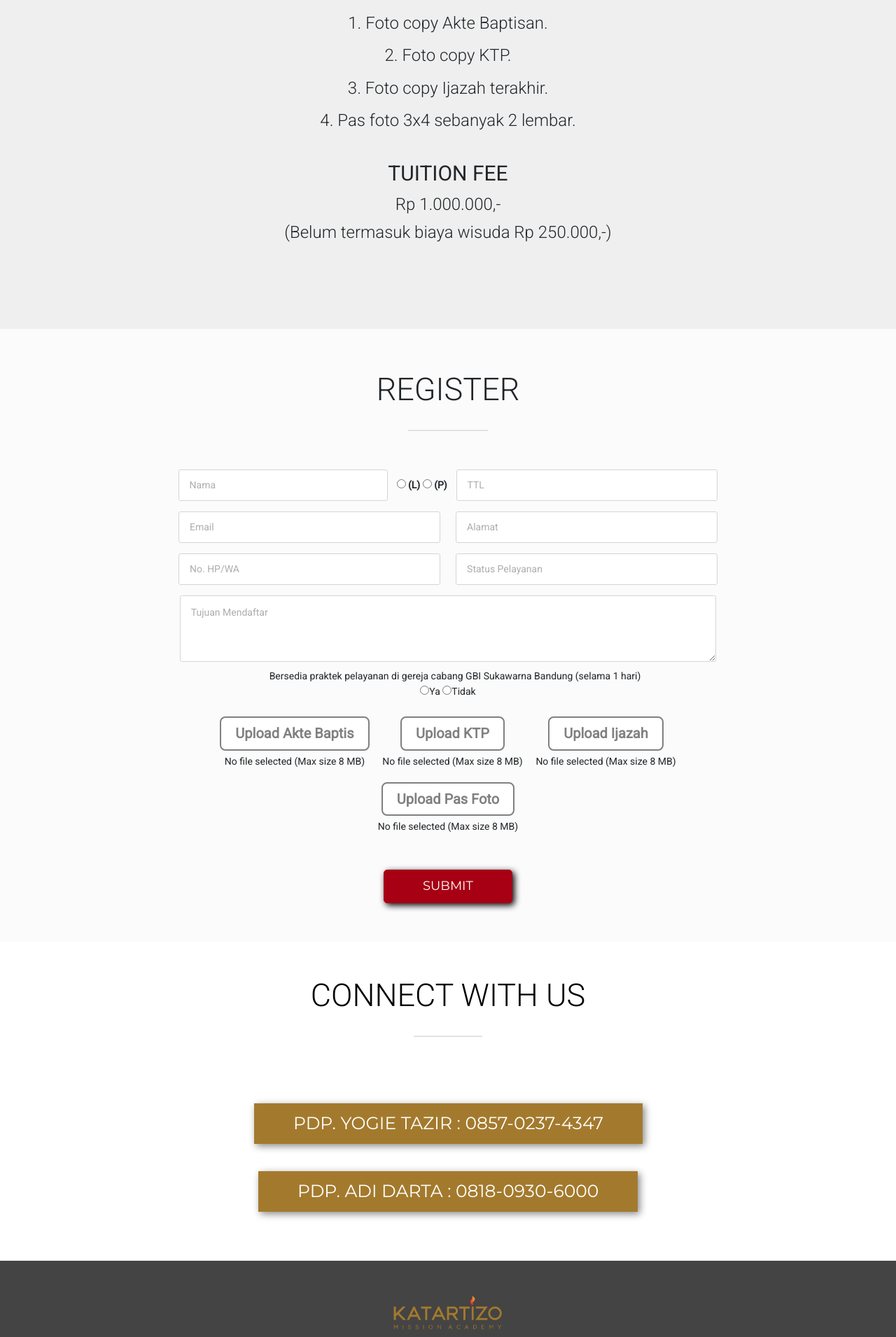
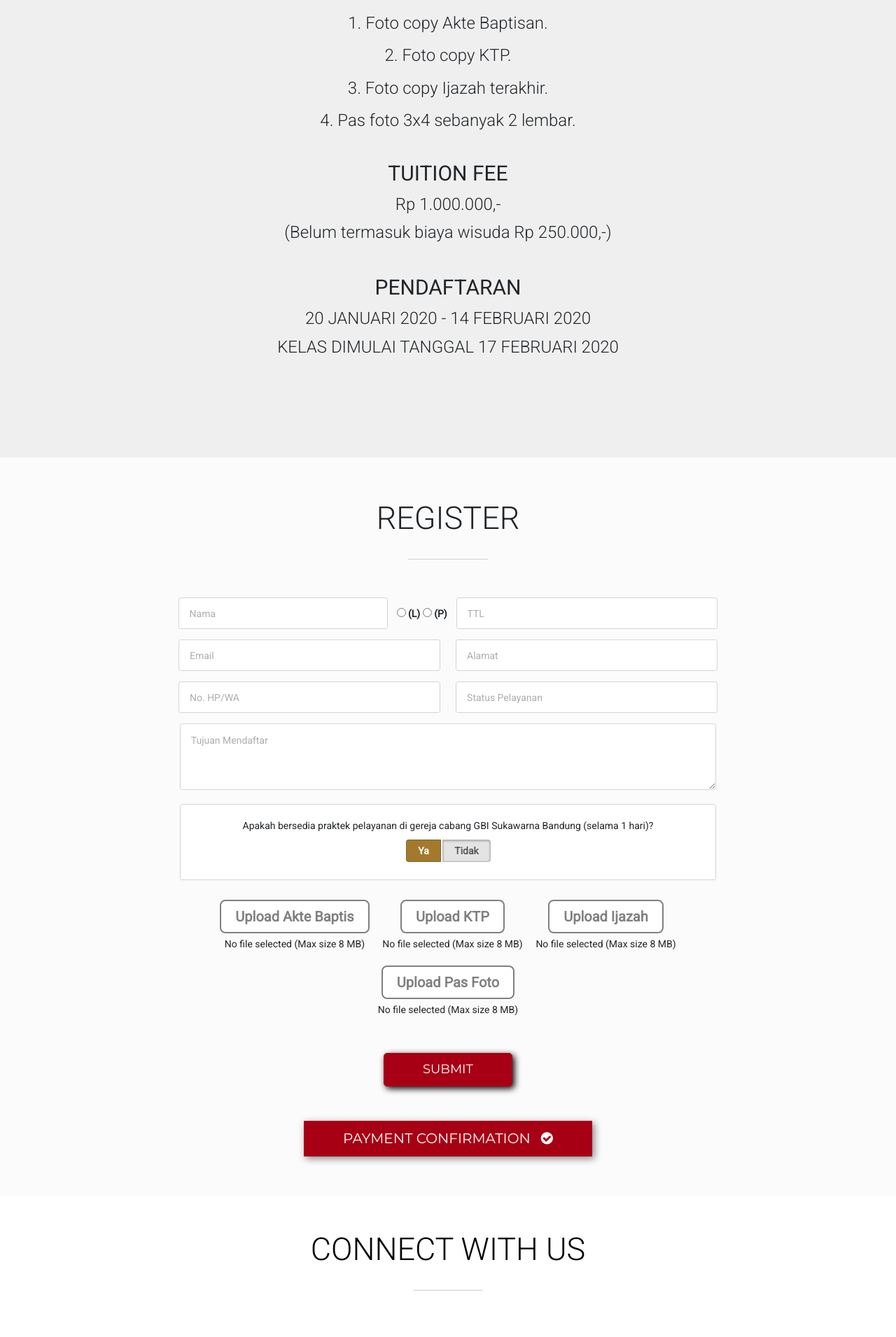
Before and after one commit to abrahamrendy/sma, a Laravel app: page /register in a window 1280 px wide. Shown: the part 1060-2971 px from the top of the page at 70% size. Run offline with Laravel 8, Linux system fonts and the light colour scheme; settings files or empty folders that the repository lacks are supplied; some libraries are stand-ins or nearby versions; some web fonts are replaced.

Commit message:
add ko ivan and om stef photo lecturers, add additional radio button

```diff
--- a/app/Http/Controllers/HomeController.php
+++ b/app/Http/Controllers/HomeController.php
@@ -430,6 +430,10 @@ class HomeController extends Controller
             $pasfoto = Storage::putFileAs('pasfoto', $request->file('pasfoto'), $addPhoto);
         }
 
+        $email = strip_tags($request->input('email'));
+        $exists = DB::table('contactus')->where('email', $email)->first();
+        if (!$exists) {
+
             $new_contactus = array(
                 'name' => strip_tags($request->input('firstname')),
                 'gender' => strip_tags($request->input('gender')),
@@ -439,6 +443,7 @@ class HomeController extends Controller
                 'alamat' => strip_tags($request->input('alamat')),
                 'statuspelayanan' => strip_tags($request->input('statuspelayanan')),
                 'message' => strip_tags($request->input('message')),
+                'praktek' => strip_tags($request->input('praktek')),
                 'akte' => $akte,
                 'ktp' => $ktp,
                 'ijazah' => $ijazah,
@@ -460,6 +465,12 @@ class HomeController extends Controller
             {   # user not created
                 $output['message'] = "Unable to process your message. Please try again later.";
                 $output['code'] = '2';
+            }
+        } else {
+            {   # user not created
+                $output['message'] = "Email sudah terdaftar. Mohon mendaftar dengan menggunakan alamat email lain.";
+                $output['code'] = '2';
+            }
         }
 
 
--- a/public/style.css
+++ b/public/style.css
@@ -3727,7 +3727,7 @@ transition: all 0.5s;
   padding: 3%;
   border-radius: 30px;
   width: 100%;
-  height: 35vw;
+  height: 45vw;
   margin-top: 4%;
 }
 @media (max-width: 991px) {
--- a/resources/views/contactus.blade.php
+++ b/resources/views/contactus.blade.php
@@ -17,6 +17,60 @@
         .contactusform > .smallerdiv > input[tabindex='1'] {
             width: 100%;
         }
+    }
+
+    .switch-field-container {
+      background-color: #FFFFFF;
+      border: 1px solid #D5D5D5;
+      border-radius: 3px;
+      padding: 20px;
+      margin: 20px auto;
+      width: 82%;
+    }
+
+    .switch-field {
+      overflow: hidden;
+      text-align: center;
+    }
+
+    .switch-field input {
+      position: absolute !important;
+      clip: rect(0, 0, 0, 0);
+      height: 1px;
+      width: 1px;
+      border: 0;
+      overflow: hidden;
+    }
+
+    .switch-field label {
+      background-color: #e4e4e4;
+      color: rgba(0, 0, 0, 0.6);
+      font-size: 14px;
+      line-height: 1;
+      text-align: center;
+      padding: 8px 16px;
+      margin-right: -1px;
+      border: 1px solid rgba(0, 0, 0, 0.2);
+      box-shadow: inset 0 1px 3px rgba(0, 0, 0, 0.3), 0 1px rgba(255, 255, 255, 0.1);
+      transition: all 0.1s ease-in-out;
+    }
+
+    .switch-field label:hover {
+      cursor: pointer;
+    }
+
+    .switch-field input:checked + label {
+      background-color: #A37A2D;
+      color: white;
+      box-shadow: none;
+    }
+
+    .switch-field label:first-of-type {
+      border-radius: 4px 0 0 4px;
+    }
+
+    .switch-field label:last-of-type {
+      border-radius: 0 4px 4px 0;
     }
 </style>
 
@@ -45,7 +99,7 @@
     </div>
   </div>
   <!-- end of standard and simple pop-up -->
-
+<?php if (!isset($output)) {?>
   <!-- Start Contactus slider section -->
   <section id="sliderSection" class="homepageslider">
     <div class="mainslider_area">
@@ -65,6 +119,7 @@
     <div class="container wow fadeIn" data-wow-duration="1s">
       <div class="col-lg-12 col-md-12 col-sm-12">
         <div class="trustedby_area">
+
           <div class="team_title">
             <h2>SYARAT DAN KETENTUAN</h2>
             <hr class="title_hr">
@@ -94,6 +149,11 @@
                 <h2>TUITION FEE</h2>
                 <h3>Rp 1.000.000,-</h3>
                 <p class= "additional-info" style="font-weight: 300; font-size: 18pt">(Belum termasuk biaya wisuda Rp 250.000,-)</p>
+                <br>
+                <h2>PENDAFTARAN</h2>
+                <h3>20 JANUARI 2020 - 14 FEBRUARI 2020</h3>
+                <p class= "additional-info" style="font-weight: 300; font-size: 18pt">KELAS DIMULAI TANGGAL 17 FEBRUARI 2020</p>
+                <br>
               </div>
             </div>
           </div>
@@ -101,6 +161,7 @@
       </div>
     </div>
   </section>
+<?php } ?>
   <!-- End Trusted By area -->
 
   <!-- start special quote -->
@@ -115,12 +176,22 @@
                   <hr class="title_hr">
                 <?php } else { ?>
                     <?php if ($output['code'] == '0') {?>
+                      <br>
+                      <br>
+                      <br>
                         <h2>Thank you!</h2>
                         <h3>You've completed your registration proccess.</h3>
-                        <h3>You can complete your payment <a href="{{ route ('confirm_payment')}}" style="font-weight: 500; color: #A37A2D">here</a></h3>
+                        <h3>You can complete your payment <a href="{{ route ('confirm_payment')}}" style="font-weight: 500; color: #A37A2D">here</a> or click the button below.</h3>
+
+                        <a class="slider_btn hvr-icon-up" href="{{ url('/confirmation') }}" style="margin-top: 50px; font-size: 20px;">Payment Confirmation<i class="fa fa-check-circle hvr-icon" style="margin-left: 15px;"></i></a>
+
                     <?php } else { ?>
                         <?php if ($output['code'] == '2') {?>
-                            <h2>Sorry an error occured!</h2>
+                            <br>
+                            <br>
+                            <br>
+                            <h2>Sorry!</h2>
+                            <h3><?php echo $output['message']; ?></h3>
                             <h3>You can re-register <a href="{{ route ('register')}}" style="font-weight: 500; color: #A37A2D">here</a>!</h3>
                         <?php } ?>
                     <?php } ?>
@@ -146,11 +217,15 @@
                   <input type="text" name="phone" tabindex="3" placeholder="No. HP/WA" class="login_email" id="contactus_phone">
                   <input type="text" name="statuspelayanan" tabindex="6" placeholder="Status Pelayanan" class="login_email">
                   <textarea type="text" name="message" tabindex="7" placeholder="Tujuan Mendaftar" class="login_email" rows = 4 required></textarea>
-                  <div class="checkbox">
-                    <label> Bersedia praktek pelayanan di gereja cabang GBI Sukawarna Bandung (selama 1 hari)</label>
-                    <br>
-                    <input class="form-check-input" type="radio" name="praktek" value="Y">Ya
-                    <input class="form-check-input" type="radio" name="praktek" value="N">Tidak
+
+                  <div class="switch-field-container">
+                    <p style="font-style: normal; font: inherit;">Apakah bersedia praktek pelayanan di gereja cabang GBI Sukawarna Bandung (selama 1 hari)?</p>
+                    <div class="switch-field">
+                      <input type="radio" id="radio-one" name="praktek" value="1" checked/>
+                      <label for="radio-one">Ya</label>
+                      <input type="radio" id="radio-two" name="praktek" value="0" />
+                      <label for="radio-two">Tidak</label>
+                    </div>
                   </div>
 
                   <div class="upload-btn-container">
@@ -180,6 +255,8 @@
                 <div class="submitdiv">
                   <button type="submit" name="contact_button" tabindex="9" class="signinmodalbutton2 hvr-underline-from-center" id = 'contactusbutton'>Submit</button>
                 </div>
+
+                <a class="slider_btn hvr-icon-up" href="{{ url('/confirmation') }}" style="margin-top: 50px; font-size: 20px;">Payment Confirmation<i class="fa fa-check-circle hvr-icon" style="margin-left: 15px;"></i></a>
               </div>
             </form>
           <?php } ?>
--- a/resources/views/index.blade.php
+++ b/resources/views/index.blade.php
@@ -129,7 +129,9 @@
             <div class="info-box">
 
               <div class="info-text-container">
-                <h2>LOCATION</h2>
+                <h2>DATE & LOCATION</h2>
+                <h3>Dimulai 17 Februari 2020</h3>
+                <h3>Setiap Senin</h3>
                 <h3>GBI Sukawarna cabang Aruna</h3>
                 <h3>Pkl 18.30 - 21.30 WIB</h3>
                 <br>
--- a/resources/views/lecturers.blade.php
+++ b/resources/views/lecturers.blade.php
@@ -33,7 +33,7 @@
                   <h2>Dr. Tonny Andrian, M.Th.</h2>
                 </li>
                 <li data-aos="zoom-in-right">
-                  <img src="{{ URL::to('/') }}/img/LADTeam/default-avatar-min.jpg" alt="img">
+                  <img src="{{ URL::to('/') }}/img/LADTeam/ko ivan.jpg" alt="img">
                   <h2>Pdm. Stevannus Yordan, S.E., M.Th.</h2>
                 </li>
                 <li data-aos="zoom-in-right">
@@ -87,7 +87,7 @@
                   <h2>dr. Agustina Karianto.</h2>
                 </li>
                 <li data-aos="zoom-in-right">
-                  <img src="{{ URL::to('/') }}/img/LADTeam/default-avatar-min.jpg" alt="img">
+                  <img src="{{ URL::to('/') }}/img/LADTeam/om stef.JPG" alt="img" style="object-position: center;">
                   <h2>Stefanus Maleakhi.</h2>
                 </li>
 
```
Also changed, not shown: public/img/LADTeam/ko ivan.jpg (added), public/img/LADTeam/om stef.JPG (added). Lines whose indentation alone changed are shown as unchanged.
